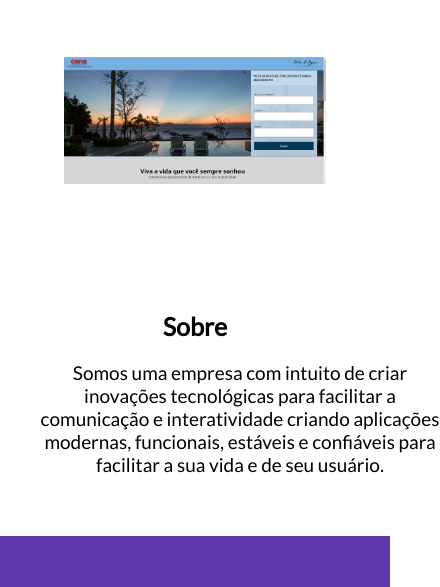
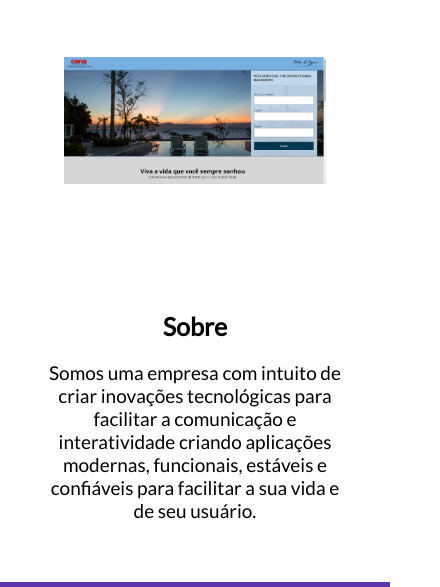
Before and after one commit to leonardocardosof/plataforma, a plain HTML site: page index.html in a window 390 px wide. Shown: the part 1704-2291 px from the top of the page, 440 px wide, since content can reach past the window. Drawn offline with nearby package versions, Linux system fonts and the light colour scheme.

Commit message:
editando texto

```diff
--- a/css/style.css
+++ b/css/style.css
@@ -163,7 +163,6 @@
     margin: 0 auto;
     font-size: 19px;
     padding-bottom: 20px;
-
 }
 
 .contato{
@@ -252,6 +251,9 @@
         text-decoration: none;
     }
 
+    .wallpaper-sobre p:nth-of-type(2){
+        width: 100%;
+    }
 }
 
 @media screen and (max-width: 1200px){
```
